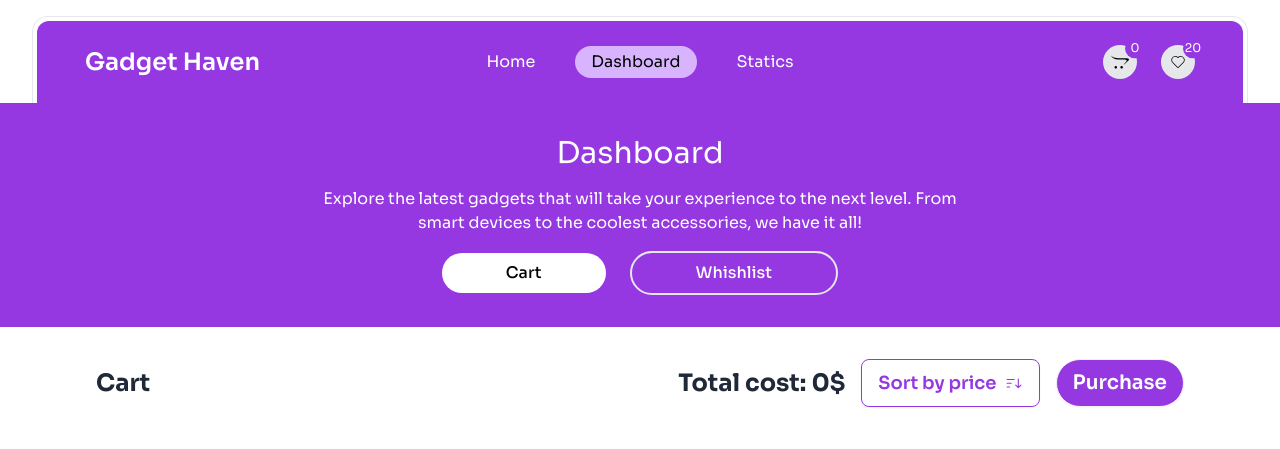
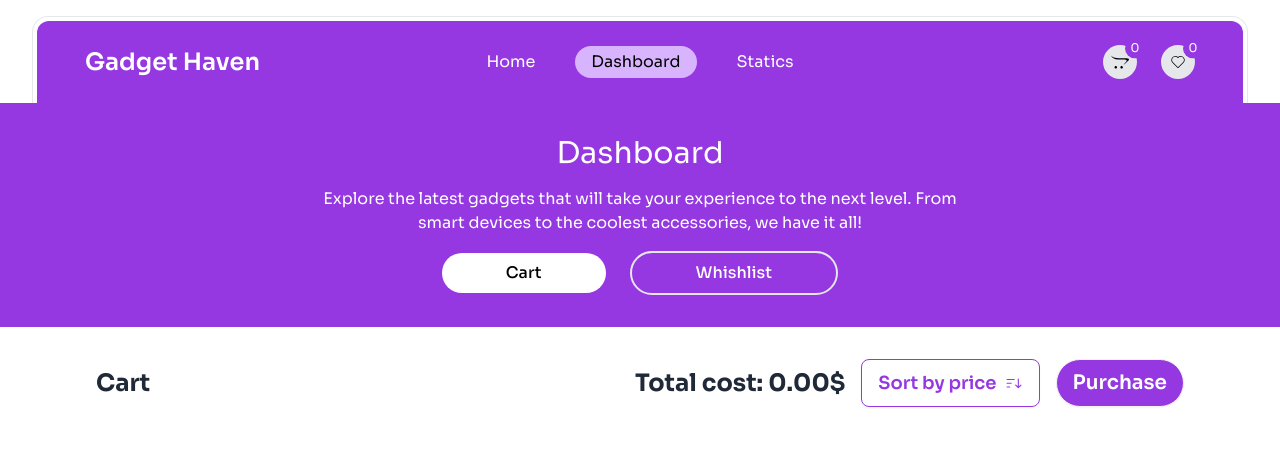
Before and after one commit to programming-hero-web-course-4/b10a8-gadget-heaven-Ahmed00002, a React (Vite) app: page /dashboard in a window 1280 px wide. Shown: the top 449 px of the page. Built offline with nearby package versions, Linux system fonts and the light colour scheme.

Commit message:
function for calculating the total price of cart, remove items from cart and wishlist, show modal on purchase button cliced and clearing the cart items are added to the website

```diff
--- a/package.json
+++ b/package.json
@@ -10,6 +10,7 @@
     "preview": "vite preview"
   },
   "dependencies": {
+    "prop-types": "^15.8.1",
     "react": "^18.3.1",
     "react-dom": "^18.3.1",
     "react-icons": "^5.3.0",
--- a/src/components/Dashboard/All-Wishlist/AllWishlist.jsx
+++ b/src/components/Dashboard/All-Wishlist/AllWishlist.jsx
@@ -4,14 +4,21 @@ import { wishlistDtls } from "../../contexts/Contexts";
 import WishlistDetails from "../wishlist-details/WishlistDetails";
 function Carts() {
   const userDatas = useContext(userData);
-  const { wishlist } = userDatas;
+  const { wishlist, removeFromCart, updateOrGetCart } = userDatas;
   return (
     <div className="space-y-4">
       {wishlist.map(
         (wishProduct, idx) => (
           console.log(wishProduct),
           (
-            <wishlistDtls.Provider key={idx} value={wishProduct}>
+            <wishlistDtls.Provider
+              key={idx}
+              value={{
+                wishProduct,
+                removeFromCart,
+                updateOrGetCart,
+              }}
+            >
               <WishlistDetails></WishlistDetails>
             </wishlistDtls.Provider>
           )
--- a/src/components/Dashboard/All-carts/Carts.jsx
+++ b/src/components/Dashboard/All-carts/Carts.jsx
@@ -5,13 +5,13 @@ import { cartDtls } from "../../contexts/Contexts";
 
 function Carts() {
   const userDatas = useContext(userData);
-  const { cart, totalCost, wishlist } = userDatas;
+  const { cart, wishlist, removeFromCart } = userDatas;
   return (
     <div className="space-y-4">
       {cart.map((product) => (
         <cartDtls.Provider
           key={product.product_id}
-          value={{ product, totalCost, wishlist }}
+          value={{ product, wishlist, removeFromCart }}
         >
           <CartDetails></CartDetails>
         </cartDtls.Provider>
--- a/src/components/Dashboard/CartDetails/CartDetails.jsx
+++ b/src/components/Dashboard/CartDetails/CartDetails.jsx
@@ -1,14 +1,11 @@
-import { useContext, useEffect } from "react";
+import { useContext } from "react";
 import { cartDtls } from "../../contexts/Contexts";
 import { FaDeleteLeft } from "react-icons/fa6";
 
 function CartDetails() {
   const datas = useContext(cartDtls);
-  const { product, totalCost } = datas;
+  const { product, removeFromCart } = datas;
   const { product_title, price, description, product_image } = product;
-  useEffect(() => {
-    totalCost(price);
-  }, []);
 
   return (
     <>
@@ -28,7 +25,7 @@ function CartDetails() {
           </p>
         </div>
         <div className="col-span-2 flex items-center justify-end mr-8 text-2xl text-gray-500 hover:text-red-500 cursor-pointer">
-          <FaDeleteLeft />
+          <FaDeleteLeft onClick={() => removeFromCart(product, true)} />
         </div>
       </div>
     </>
--- a/src/components/Dashboard/Dashboard.jsx
+++ b/src/components/Dashboard/Dashboard.jsx
@@ -12,7 +12,7 @@ function Dashboard() {
 
   // getting user data
   const userDatas = useContext(userData);
-  const { totalCartAmount } = userDatas;
+  let { totalCartAmount, sortCart, cart, cartTotal, showModal } = userDatas;
 
   // toggle to cart to wishlist menu
   const [toggle, setToggle] = useState(true);
@@ -24,14 +24,11 @@ function Dashboard() {
     } else {
       setToggle(false);
     }
-
-    console.log(toggle);
   };
   const manageOnClick = (func) => {
     func;
 
     doToggle();
-    console.log(cartSelected);
   };
 
   return (
@@ -72,11 +69,19 @@ function Dashboard() {
         <div className="flex justify-between items-center center py-8">
           <h1 className="text-2xl font-bold">Cart</h1>
           <div className="flex gap-4 items-center">
-            <p className="text-2xl font-bold">Total cost: {totalCartAmount}$</p>
-            <button className="btn bg-transparent text-primaryColor border-[1px] border-primaryColor text-lg flex justify-center items-center gap-2">
+            <p className="text-2xl font-bold">
+              Total cost: {cartTotal.toFixed(2)}$
+            </p>
+            <button
+              onClick={() => sortCart(cart)}
+              className="btn bg-transparent text-primaryColor border-[1px] border-primaryColor text-lg flex justify-center items-center gap-2 hover:bg-primaryColor hover:text-white hover:rounded-full"
+            >
               Sort by price <GoSortDesc />
             </button>
-            <button className="btn btn-md rounded-full text-white bg-primaryColor text-xl">
+            <button
+              onClick={() => showModal(true)}
+              className="btn btn-md rounded-full text-white bg-primaryColor text-xl  hover:bg-primaryColor "
+            >
               Purchase
             </button>
           </div>
--- a/src/components/Dashboard/wishlist-details/WishlistDetails.jsx
+++ b/src/components/Dashboard/wishlist-details/WishlistDetails.jsx
@@ -4,8 +4,12 @@ import { wishlistDtls } from "../../contexts/Contexts";
 
 function CartDetails() {
   const datas = useContext(wishlistDtls);
-  //   const { wishProduct } = datas;
-  const { product_title, price, description, product_image } = datas;
+  const { wishProduct, removeFromCart, updateOrGetCart } = datas;
+  const { product_title, price, description, product_image } = wishProduct;
+  const handleOnAdd = () => {
+    updateOrGetCart(wishProduct);
+    removeFromCart(wishProduct, false);
+  };
 
   return (
     <>
@@ -24,12 +28,18 @@ function CartDetails() {
             Price: {price}$
           </p>
           <div>
-            <button className="btn btn-sm bg-primaryColor text-white rounded-full hover:bg-transparent hover:border-[1px] hover:border-primaryColor hover:text-primaryColor">
+            <button
+              onClick={handleOnAdd}
+              className="btn btn-sm bg-primaryColor text-white rounded-full hover:bg-transparent hover:border-[1px] hover:border-primaryColor hover:text-primaryColor"
+            >
               Add To Cart
             </button>
           </div>
         </div>
-        <div className="col-span-2 flex items-center justify-end mr-8 text-2xl text-gray-500 hover:text-red-500 cursor-pointer">
+        <div
+          onClick={() => removeFromCart(wishProduct, false)}
+          className="col-span-2 flex items-center justify-end mr-8 text-2xl text-gray-500 hover:text-red-500 cursor-pointer"
+        >
           <FaDeleteLeft />
         </div>
       </div>
--- a/src/components/Full-PDetails/PDetails.jsx
+++ b/src/components/Full-PDetails/PDetails.jsx
@@ -1,4 +1,4 @@
-import { useContext, useState } from "react";
+import { useContext, useEffect, useState } from "react";
 import ReactStars from "react-rating-stars-component";
 import { useLoaderData, useParams } from "react-router-dom";
 import { IoMdStarOutline, IoMdStar, IoMdStarHalf } from "react-icons/io";
@@ -29,11 +29,13 @@ function PDetails() {
 
   // context api
   const userDatas = useContext(userData);
-  const { cart, wishlist, updateOrGetCart, updateOrGetWishlist } = userDatas;
+  const { wishlist, updateOrGetCart, updateOrGetWishlist, countPrice } =
+    userDatas;
 
   // cart button on click
   const addToCart = () => {
     updateOrGetCart(mainData[0]);
+    countPrice(price);
   };
 
   // add data to the wishlist
@@ -47,9 +49,20 @@ function PDetails() {
    * them the wishlist button will be disabled
    * else it will be normal
    * */
-  if (wishlist.length != 0) {
-    wishlist.map((data) => console.log(data));
-  }
+  const [found, setFound] = useState(false);
+  useEffect(() => {
+    if (wishlist.length != 0) {
+      wishlist.map((data) => {
+        if (data.product_id === mainData[0].product_id) {
+          console.log("found");
+          setFound(true);
+        } else {
+          setFound(false);
+        }
+      });
+    }
+  }, [wishlist]);
+
   return (
     <>
       {/* dashboard section header */}
@@ -138,6 +151,7 @@ function PDetails() {
                 Add To Cart <FaOpencart />
               </button>
               <button
+                disabled={found ? true : false}
                 onClick={addToWishlist}
                 className="btn  btn-circle text-2xl bg-transparent border-paraColor hover:bg-pink-500 hover:text-white hover:border-none"
               >
--- /dev/null
+++ b/src/components/Modals/SuccessModal/Success.jsx
@@ -0,0 +1,36 @@
+import modalIcon from "../../../assets/Group.png";
+import PropTypes from "prop-types";
+function Success({ props }) {
+  const { cartTotal, showModal } = props;
+  return (
+    <>
+      <div className="absolute top-0 left-0 w-screen h-screen backdrop-blur-sm  flex items-center justify-center">
+        <div className="w-2/6  bg-white shadow-md rounded-xl p-6 flex flex-col justify-around items-center  text-paraColor">
+          <div className="text-center pb-3 border-b w-full space-y-2">
+            <img className="mx-auto" src={modalIcon} alt="icon for modal" />
+            <h1 className="text-xl font-bold text-black">
+              Paymend Successfull
+            </h1>
+          </div>
+          <p className="my-1">Thanks for purchasing</p>
+          <p>total: {cartTotal}$</p>
+
+          <button
+            onClick={() => showModal(false)}
+            className="w-full btn btn-sm rounded-full mt-4"
+          >
+            Close
+          </button>
+        </div>
+      </div>
+    </>
+  );
+}
+
+Success.propTypes = {
+  props: PropTypes.object,
+  cartTotal: PropTypes.number,
+  showModal: PropTypes.func,
+};
+
+export default Success;
--- a/src/components/NavBar/Navbar.jsx
+++ b/src/components/NavBar/Navbar.jsx
@@ -30,7 +30,7 @@ export default function Navbar() {
 
   // getting cart data through context api
   const userDatas = useContext(userData);
-  const { cart } = userDatas;
+  const { cart, wishlist } = userDatas;
 
   return (
     <>
@@ -88,7 +88,7 @@ export default function Navbar() {
               <div className="relative bg-gray-200 rounded-full p-2 cursor-pointer">
                 <CiHeart />
                 <div className="cart-count">
-                  <p>20</p>
+                  <p>{wishlist.length}</p>
                 </div>
               </div>
             </div>
--- a/src/components/Root/Root.jsx
+++ b/src/components/Root/Root.jsx
@@ -1,27 +1,43 @@
 import { Outlet } from "react-router-dom";
 import Navbar from "../NavBar/Navbar";
 import Footer from "../Footer/Footer";
-import { useState } from "react";
+import { useEffect, useState } from "react";
 import { userData } from "../contexts/Contexts";
 import { ToastContainer, toast } from "react-toastify";
 import "react-toastify/dist/ReactToastify.css";
+import Success from "../Modals/SuccessModal/Success";
 
 const Root = () => {
   /**
    * state for the cart list
    * */
   const [cart, setCart] = useState([]);
-  const [totalCartAmount, setTotalCartAmount] = useState(0);
+  // const [totalCartAmount, setTotalCartAmount] = useState(0);
+  const [cartTotal, setCartTotal] = useState(0);
 
   /**
    * state for wishlist items
    * */
   const [wishlist, setWishlist] = useState([]);
+  const [showModals, setShowModals] = useState(false);
+  const showModal = (clicked) => {
+    if (clicked) {
+      setShowModals(true);
+      setCart([]);
+    } else {
+      setShowModals(false);
+      setCartTotal(0);
+    }
+  };
 
   // this function will do summation for the products that is in cart list
-  const totalCost = (amount) => {
-    setTotalCartAmount(totalCartAmount + amount);
-  };
+
+  // useEffect(() => {
+  //   cart.map((data) => {
+  //     setCartTotal(cartTotal + data.price);
+  //   });
+  // }, [cart.length]);
+
   /**
    * this is cart function.
    * it will add product object to the cart
@@ -30,6 +46,8 @@ const Root = () => {
   const updateOrGetCart = (data) => {
     // console.log(cart);
     if (cart.length === 0 && data.availability) {
+      setCartTotal(cartTotal + data.price);
+
       setCart([data]);
       toast.success(`${data.product_title} added to your cart`);
     } else if (cart.find((m) => m.product_id === data.product_id)) {
@@ -37,10 +55,30 @@ const Root = () => {
     } else if (data.availability === false) {
       toast.info(`${data.product_title} is out of stock`);
     } else {
+      setCartTotal(cartTotal + data.price);
       const newCart = [...cart, data];
       setCart(newCart);
       // show success toast to the user
       toast.success(`${data.product_title} added to your cart`);
+    }
+  };
+
+  /**
+   * this function will delete a specific data from cartList or wishlist
+   * it depends on user, which data they wanna remove from the cartList
+   * */
+  const removeFromCart = (itemData, bool) => {
+    if (bool) {
+      setCartTotal(cartTotal - itemData.price);
+      const newCart = cart.filter(
+        (cart) => cart.product_id != itemData.product_id
+      );
+      setCart(newCart);
+    } else {
+      const newWishlist = wishlist.filter(
+        (data) => data.product_id != itemData.product_id
+      );
+      setWishlist(newWishlist);
     }
   };
 
@@ -66,7 +104,12 @@ const Root = () => {
       toast.success(`${wishlistData.product_title} added to your wishlist`);
     }
   };
-  console.log(wishlist);
+
+  // sort the cart list
+  const sortCart = (cartList) => {
+    const newCart = [...cartList].sort((a, b) => b.price - a.price);
+    setCart(newCart);
+  };
   return (
     <>
       <userData.Provider
@@ -74,13 +117,17 @@ const Root = () => {
           updateOrGetCart, //for updating the cart data
           updateOrGetWishlist, // fot updating the wishlist data
           cart, //passing the cart data for showing in the ui
-          totalCost, //function to calculate the total cart prices
-          totalCartAmount, //it is containing the data of "how many items are added to the cart"
+          cartTotal, //function to calculate the total cart prices
+          // totalCartAmount, //it is containing the data of "how many items are added to the cart"
           wishlist, //data of wishlist
+          sortCart, //function for sorting the cart
+          removeFromCart, // filter out and remove data from cart
+          showModal, //show modal when clicked the purchase button
         }}
       >
         <Navbar></Navbar>
         <Outlet></Outlet>
+        {showModals && <Success props={{ cartTotal, showModal }}></Success>}
       </userData.Provider>
       <Footer></Footer>
       <ToastContainer
```
Also changed, not shown: 1 other file (tests, documents, lock files or other folders).
